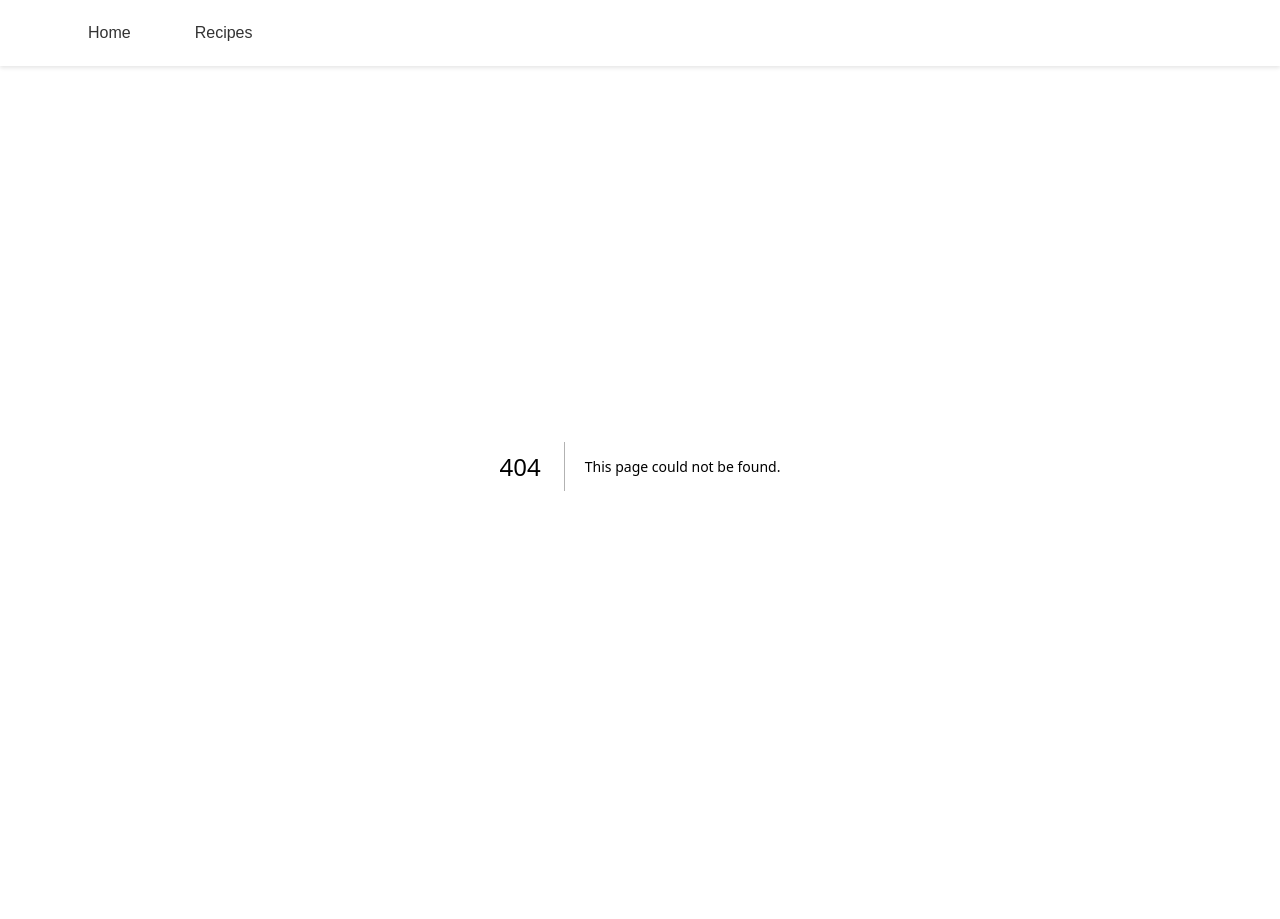
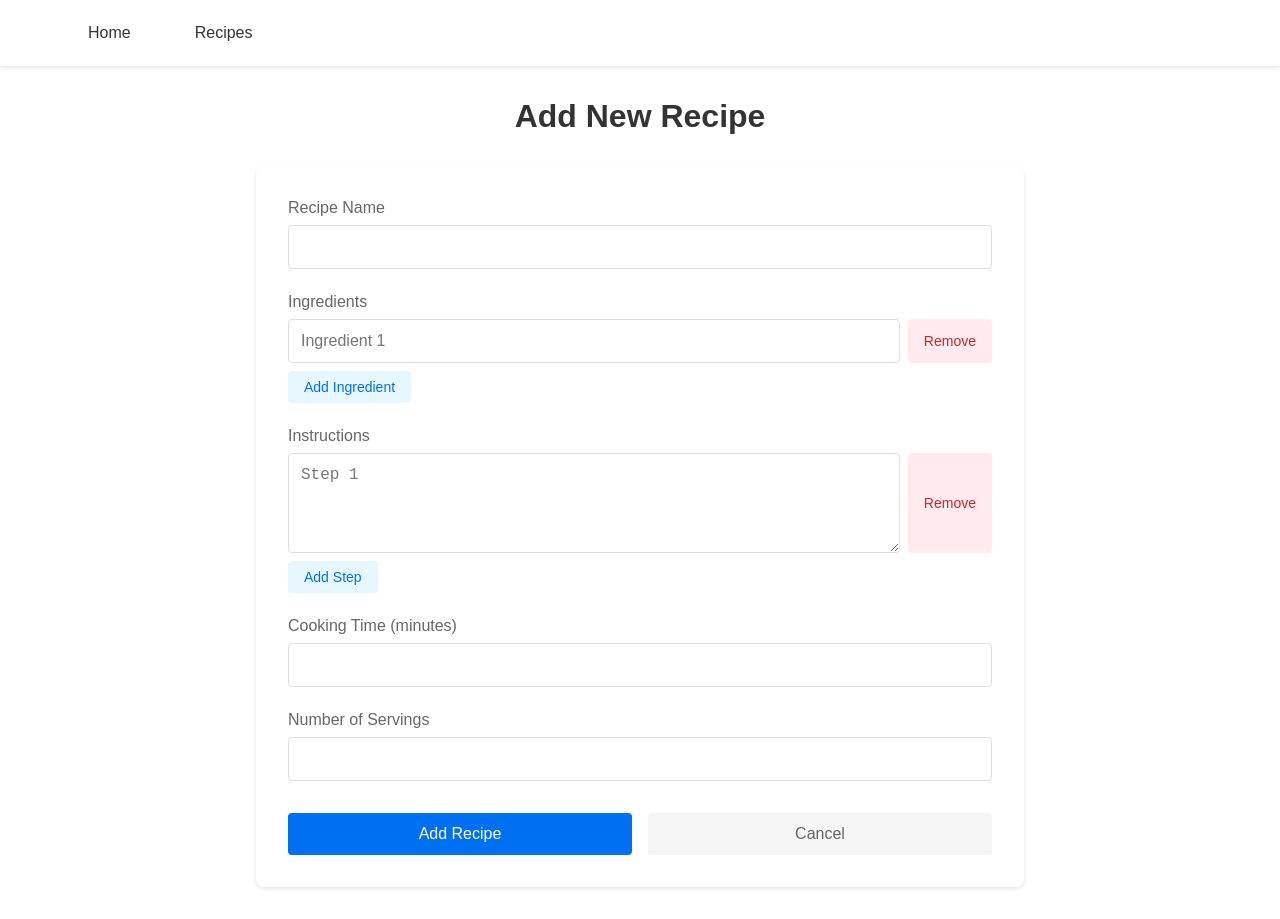
Before and after one commit to noiorhyun/yuexuan-recipe, a Next.js app: page /recipes/add in a window 1280 px wide. Before the commit this address had no page. Before the commit the page ends 866 px from the top, so only its background shows below. Built offline with nearby package versions, Linux system fonts and the light colour scheme.

Commit message:
add recipe FE

```diff
--- /dev/null
+++ b/app/recipes/add/page.js
@@ -0,0 +1,193 @@
+'use client';
+
+import { useState } from 'react';
+import { useRouter } from 'next/navigation';
+import styles from './page.module.css';
+
+export default function AddRecipe() {
+  const [recipe, setRecipe] = useState({
+    name: '',
+    ingredients: [''],
+    instructions: [''],
+    cookingTime: '',
+    servings: ''
+  });
+  const [error, setError] = useState('');
+  const router = useRouter();
+
+  const handleInputChange = (e) => {
+    const { name, value } = e.target;
+    setRecipe(prev => ({
+      ...prev,
+      [name]: value
+    }));
+  };
+
+  const handleArrayChange = (field, index, value) => {
+    setRecipe(prev => {
+      const newArray = [...prev[field]];
+      newArray[index] = value;
+      return {
+        ...prev,
+        [field]: newArray
+      };
+    });
+  };
+
+  const addArrayItem = (field) => {
+    setRecipe(prev => ({
+      ...prev,
+      [field]: [...prev[field], '']
+    }));
+  };
+
+  const removeArrayItem = (field, index) => {
+    setRecipe(prev => ({
+      ...prev,
+      [field]: prev[field].filter((_, i) => i !== index)
+    }));
+  };
+
+  const handleSubmit = async (e) => {
+    e.preventDefault();
+    setError('');
+
+    try {
+      const response = await fetch('/api/recipes', {
+        method: 'POST',
+        headers: {
+          'Content-Type': 'application/json',
+        },
+        body: JSON.stringify({
+          ...recipe,
+          ingredients: recipe.ingredients.filter(item => item.trim() !== ''),
+          instructions: recipe.instructions.filter(item => item.trim() !== '')
+        }),
+      });
+
+      if (!response.ok) {
+        throw new Error('Failed to add recipe');
+      }
+
+      router.push('/recipes');
+    } catch (err) {
+      setError(err.message);
+    }
+  };
+
+  return (
+    <div className={styles.container}>
+      <h1>Add New Recipe</h1>
+      {error && <div className={styles.error}>{error}</div>}
+
+      <form onSubmit={handleSubmit} className={styles.form}>
+        <div className={styles.formGroup}>
+          <label htmlFor="name">Recipe Name</label>
+          <input
+            type="text"
+            id="name"
+            name="name"
+            value={recipe.name}
+            onChange={handleInputChange}
+            required
+          />
+        </div>
+
+        <div className={styles.formGroup}>
+          <label>Ingredients</label>
+          {recipe.ingredients.map((ingredient, index) => (
+            <div key={index} className={styles.arrayItem}>
+              <input
+                type="text"
+                value={ingredient}
+                onChange={(e) => handleArrayChange('ingredients', index, e.target.value)}
+                placeholder={`Ingredient ${index + 1}`}
+              />
+              <button
+                type="button"
+                onClick={() => removeArrayItem('ingredients', index)}
+                className={styles.removeButton}
+              >
+                Remove
+              </button>
+            </div>
+          ))}
+          <button
+            type="button"
+            onClick={() => addArrayItem('ingredients')}
+            className={styles.addButton}
+          >
+            Add Ingredient
+          </button>
+        </div>
+
+        <div className={styles.formGroup}>
+          <label>Instructions</label>
+          {recipe.instructions.map((instruction, index) => (
+            <div key={index} className={styles.arrayItem}>
+              <textarea
+                value={instruction}
+                onChange={(e) => handleArrayChange('instructions', index, e.target.value)}
+                placeholder={`Step ${index + 1}`}
+                rows={3}
+              />
+              <button
+                type="button"
+                onClick={() => removeArrayItem('instructions', index)}
+                className={styles.removeButton}
+              >
+                Remove
+              </button>
+            </div>
+          ))}
+          <button
+            type="button"
+            onClick={() => addArrayItem('instructions')}
+            className={styles.addButton}
+          >
+            Add Step
+          </button>
+        </div>
+
+        <div className={styles.formGroup}>
+          <label htmlFor="cookingTime">Cooking Time (minutes)</label>
+          <input
+            type="number"
+            id="cookingTime"
+            name="cookingTime"
+            value={recipe.cookingTime}
+            onChange={handleInputChange}
+            min="1"
+            required
+          />
+        </div>
+
+        <div className={styles.formGroup}>
+          <label htmlFor="servings">Number of Servings</label>
+          <input
+            type="number"
+            id="servings"
+            name="servings"
+            value={recipe.servings}
+            onChange={handleInputChange}
+            min="1"
+            required
+          />
+        </div>
+
+        <div className={styles.buttonGroup}>
+          <button type="submit" className={styles.submitButton}>
+            Add Recipe
+          </button>
+          <button
+            type="button"
+            onClick={() => router.push('/recipes')}
+            className={styles.cancelButton}
+          >
+            Cancel
+          </button>
+        </div>
+      </form>
+    </div>
+  );
+}
--- /dev/null
+++ b/app/recipes/add/page.module.css
@@ -0,0 +1,151 @@
+.container {
+  max-width: 800px;
+  margin: 2rem auto;
+  padding: 0 1rem;
+}
+
+.container h1 {
+  text-align: center;
+  margin-bottom: 2rem;
+  color: #333;
+}
+
+.form {
+  background: white;
+  padding: 2rem;
+  border-radius: 8px;
+  box-shadow: 0 2px 4px rgba(0, 0, 0, 0.1);
+}
+
+.formGroup {
+  margin-bottom: 1.5rem;
+}
+
+.formGroup label {
+  display: block;
+  margin-bottom: 0.5rem;
+  color: #666;
+  font-weight: 500;
+}
+
+.formGroup input,
+.formGroup textarea {
+  width: 100%;
+  padding: 0.75rem;
+  border: 1px solid #ddd;
+  border-radius: 4px;
+  font-size: 1rem;
+}
+
+.formGroup textarea {
+  resize: vertical;
+  min-height: 100px;
+}
+
+.formGroup input:focus,
+.formGroup textarea:focus {
+  outline: none;
+  border-color: #0070f3;
+  box-shadow: 0 0 0 2px rgba(0, 112, 243, 0.1);
+}
+
+.arrayItem {
+  display: flex;
+  gap: 0.5rem;
+  margin-bottom: 0.5rem;
+}
+
+.arrayItem input,
+.arrayItem textarea {
+  flex: 1;
+}
+
+.addButton,
+.removeButton {
+  padding: 0.5rem 1rem;
+  border: none;
+  border-radius: 4px;
+  font-size: 0.875rem;
+  cursor: pointer;
+  transition: background-color 0.2s;
+}
+
+.addButton {
+  background-color: #e6f7ff;
+  color: #0070f3;
+}
+
+.addButton:hover {
+  background-color: #b3e0ff;
+}
+
+.removeButton {
+  background-color: #ffebee;
+  color: #c62828;
+}
+
+.removeButton:hover {
+  background-color: #ffcdd2;
+}
+
+.buttonGroup {
+  display: flex;
+  gap: 1rem;
+  margin-top: 2rem;
+}
+
+.submitButton,
+.cancelButton {
+  flex: 1;
+  padding: 0.75rem;
+  border: none;
+  border-radius: 4px;
+  font-size: 1rem;
+  cursor: pointer;
+  transition: background-color 0.2s;
+}
+
+.submitButton {
+  background-color: #0070f3;
+  color: white;
+}
+
+.submitButton:hover {
+  background-color: #0051b3;
+}
+
+.cancelButton {
+  background-color: #f5f5f5;
+  color: #666;
+}
+
+.cancelButton:hover {
+  background-color: #e0e0e0;
+}
+
+.error {
+  margin-bottom: 1rem;
+  padding: 0.75rem;
+  background-color: #ffebee;
+  color: #c62828;
+  border-radius: 4px;
+  text-align: center;
+}
+
+@media (max-width: 600px) {
+  .container {
+    padding: 0 0.5rem;
+  }
+
+  .form {
+    padding: 1rem;
+  }
+
+  .arrayItem {
+    flex-direction: column;
+  }
+
+  .buttonGroup {
+    flex-direction: column;
+  }
+}
--- a/app/recipes/page.module.css
+++ b/app/recipes/page.module.css
@@ -1,41 +1,56 @@
 .container {
   max-width: 1200px;
   margin: 0 auto;
-  padding: 2rem;
+  padding: 2rem 1rem;
+}
+
+.header {
+  display: flex;
+  justify-content: space-between;
+  align-items: center;
+  margin-bottom: 2rem;
 }
 
 .title {
-  font-size: 2.5rem;
+  margin: 0;
   color: #333;
-  margin-bottom: 2rem;
-  text-align: center;
+}
+
+.addButton {
+  padding: 0.75rem 1.5rem;
+  background-color: #0070f3;
+  color: white;
+  text-decoration: none;
+  border-radius: 4px;
+  transition: background-color 0.2s;
+}
+
+.addButton:hover {
+  background-color: #0051b3;
 }
 
 .recipeGrid {
   display: grid;
   grid-template-columns: repeat(auto-fill, minmax(300px, 1fr));
   gap: 2rem;
-  padding: 1rem;
 }
 
 .recipeCard {
   background: white;
-  border-radius: 10px;
-  box-shadow: 0 4px 6px rgba(0, 0, 0, 0.1);
+  border-radius: 8px;
+  box-shadow: 0 2px 4px rgba(0, 0, 0, 0.1);
   padding: 1.5rem;
-  transition: transform 0.2s ease-in-out;
+  transition: transform 0.2s;
 }
 
 .recipeCard:hover {
-  transform: translateY(-5px);
+  transform: translateY(-2px);
 }
 
 .recipeName {
+  margin: 0 0 1rem;
+  color: #333;
   font-size: 1.5rem;
-  color: #2c3e50;
-  margin-bottom: 1rem;
-  border-bottom: 2px solid #eee;
-  padding-bottom: 0.5rem;
 }
 
 .recipeDetails {
@@ -43,46 +58,51 @@
   color: #666;
 }
 
+.recipeDetails p {
+  margin: 0.5rem 0;
+}
+
 .recipeContent {
   margin-top: 1rem;
 }
 
 .recipeContent h3 {
+  margin: 1rem 0 0.5rem;
+  color: #333;
   font-size: 1.2rem;
-  color: #2c3e50;
-  margin: 1rem 0;
 }
 
-.ingredientsList {
-  list-style-type: none;
-  padding-left: 0;
-  margin-bottom: 1rem;
-}
-
-.ingredientsList li {
-  padding: 0.5rem 0;
-  border-bottom: 1px solid #eee;
-}
-
+.ingredientsList,
 .instructionsList {
+  margin: 0;
   padding-left: 1rem;
 }
 
+.ingredientsList li,
 .instructionsList li {
   margin-bottom: 0.5rem;
-  line-height: 1.5;
+  color: #666;
 }
 
-.loading {
+.loading,
+.error {
   text-align: center;
+  padding: 2rem;
   font-size: 1.2rem;
-  color: #666;
-  padding: 2rem;
 }
 
 .error {
-  text-align: center;
-  color: #e74c3c;
-  padding: 2rem;
-  font-size: 1.2rem;
+  color: #c62828;
 }
+
+@media (max-width: 600px) {
+  .header {
+    flex-direction: column;
+    gap: 1rem;
+    text-align: center;
+  }
+
+  .recipeGrid {
+    grid-template-columns: 1fr;
+  }
+}
```
Also changed, not shown: app/recipes/page.js (+8 -1 lines).
